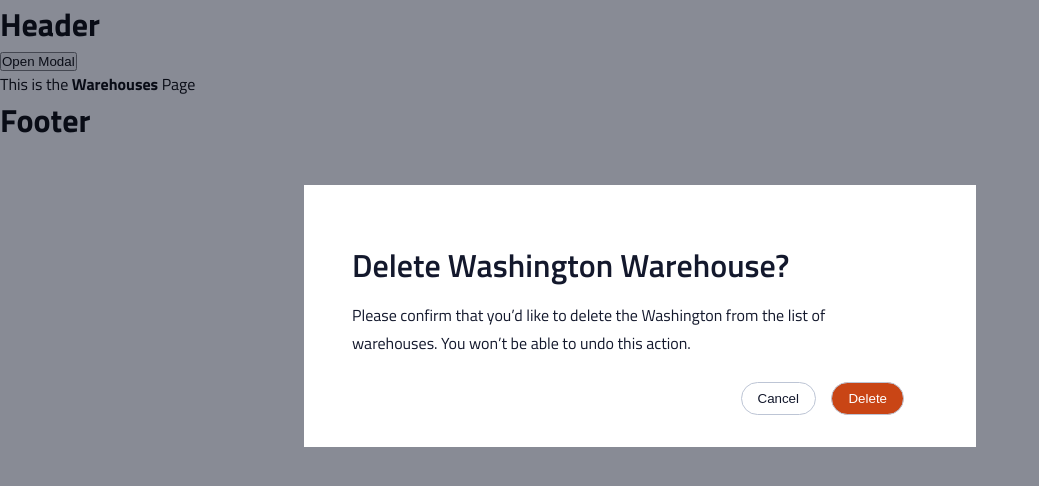
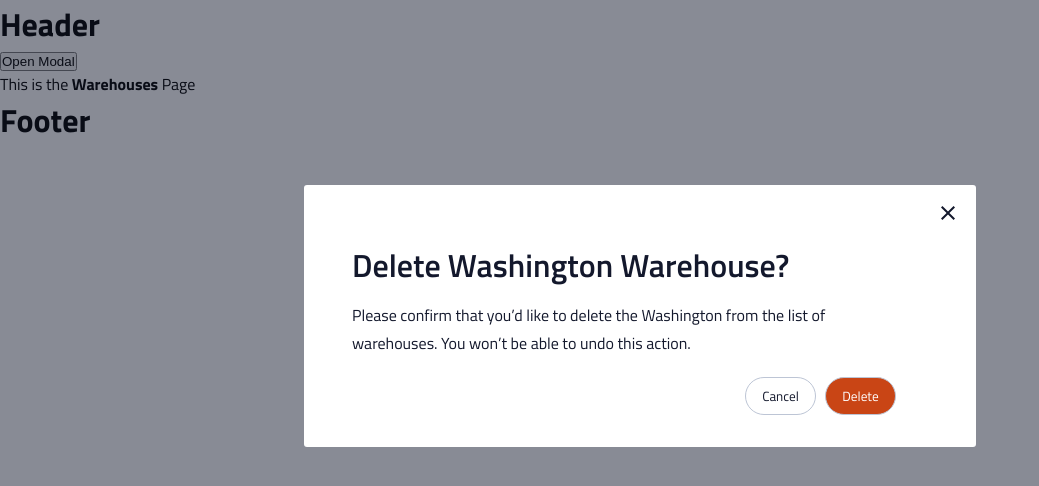
Before and after one commit to Chaofan-Pro/merge-masters-instock-frontend, a React (Vite) app: page / in a window 1280 px wide. Both pictures are taken after a click on the button "Open Modal". Shown: the top 486 px of the page, without its empty margins (0-1039 px from the left). Built offline with nearby package versions, Linux system fonts and the light colour scheme.

Commit message:
fixed all the comments

```diff
--- a/src/components/CustomModal/CustomModal.jsx
+++ b/src/components/CustomModal/CustomModal.jsx
@@ -25,12 +25,17 @@ function CustomModal() {
           className="Modal"
           overlayClassName="Overlay"
         >
+          <svg onClick={closeModal} className='modal-icon'
+            width="24" height="24" viewBox="0 0 24 24" fill="none" xmlns="http://www.w3.org/2000/svg">
+            <path d="M19 6.41L17.59 5L12 10.59L6.41 5L5 6.41L10.59 12L5 17.59L6.41 19L12 13.41L17.59 19L19 17.59L13.41 12L19 6.41Z" fill="#13182C"/>
+          </svg>
           <p className='modal-text'>
             <p className='modal-title'>Delete Washington Warehouse?</p>
           </p>
           <article className='modal-article'>Please confirm that you’d like to delete the Washington from
             the list of warehouses. You won’t be
             able to undo this action.</article>
+
           <div className='modal-btn'>
             <button className='modal-btn__cancel' onClick={closeModal}>Cancel</button>
             <button className='modal-btn__delete' onClick={closeModal}>Delete</button>
--- a/src/components/CustomModal/CustomModal.scss
+++ b/src/components/CustomModal/CustomModal.scss
@@ -18,14 +18,20 @@
     right: 0;
     bottom: 0;
     background-color: $primary-color3;
-    width: 23.4375rem;
-    height: 41.6875rem;
+    width: 100%;
+    height: 100%;
     @include tablet {
         width: 42rem;
         height: 16.375rem;
         top: 11.5625rem;
         margin: 0 auto;
+        border-radius: .1875rem;
     }
+}
+.modal-icon{
+    position: absolute;
+    right: 1rem;
+    top: 1rem;
 }
 
 .modal-title{
@@ -78,8 +84,13 @@
         padding: .5rem 3.9375rem;
         position: absolute;
         bottom: 1rem;
+        width: 10.1875rem;
+        height: 2.25rem;
+        font-family: 'Titillium Web', Arial, Helvetica, sans-serif;
         @include tablet{
             padding: .5rem 1rem;
+            width: 4.4375rem;
+            height: 38px;
             bottom: 2rem;
         }
     }
@@ -98,7 +109,7 @@
         right: 0;
         margin-right: 1rem;
         @include tablet{
-            margin-right: 4.5rem;
+            margin-right: 5rem;
         }
     }
 
```
Also changed, not shown: src/components/Header/Header.jsx (line endings or trailing spaces). Lines whose indentation alone changed are shown as unchanged.
